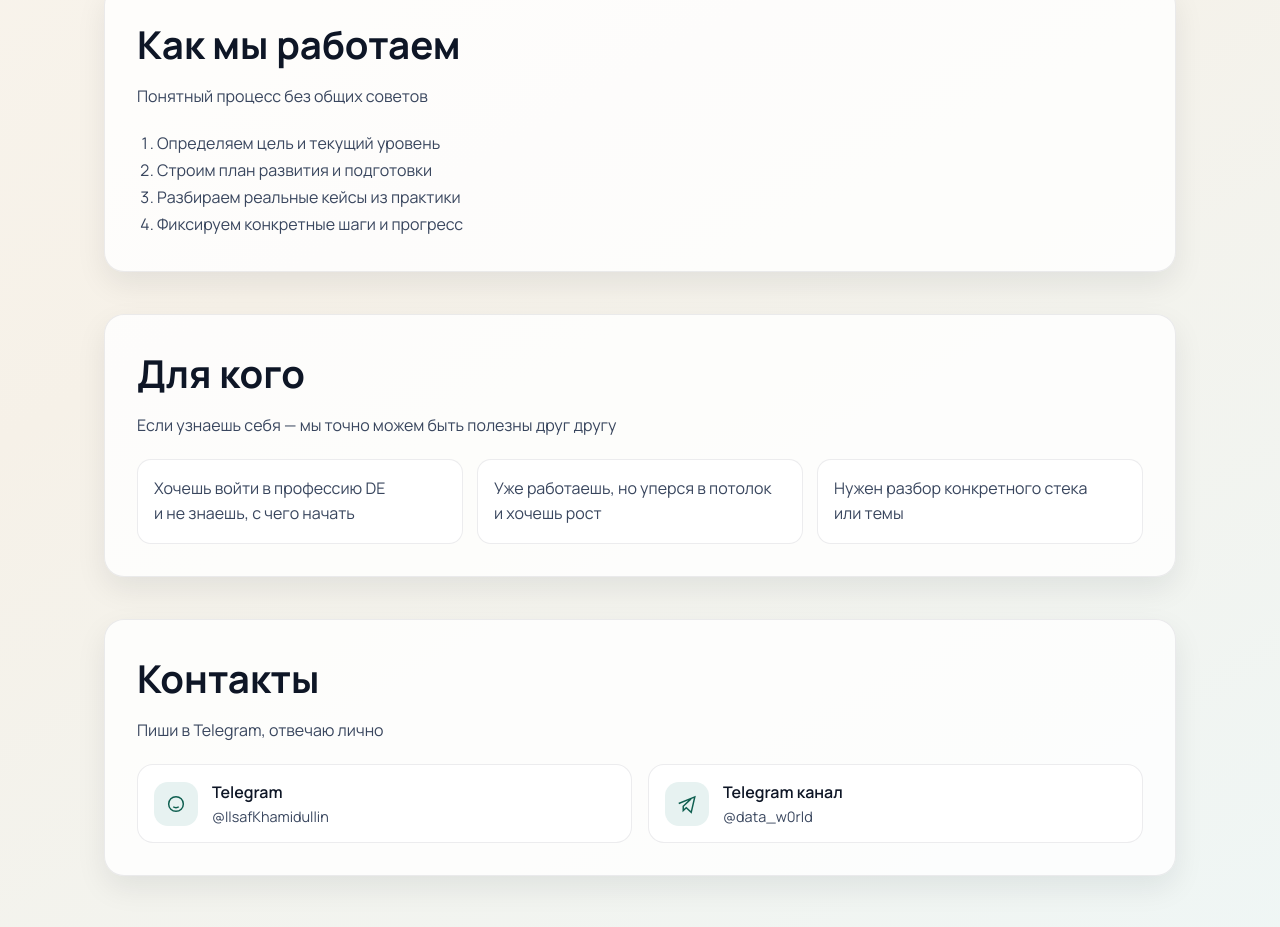
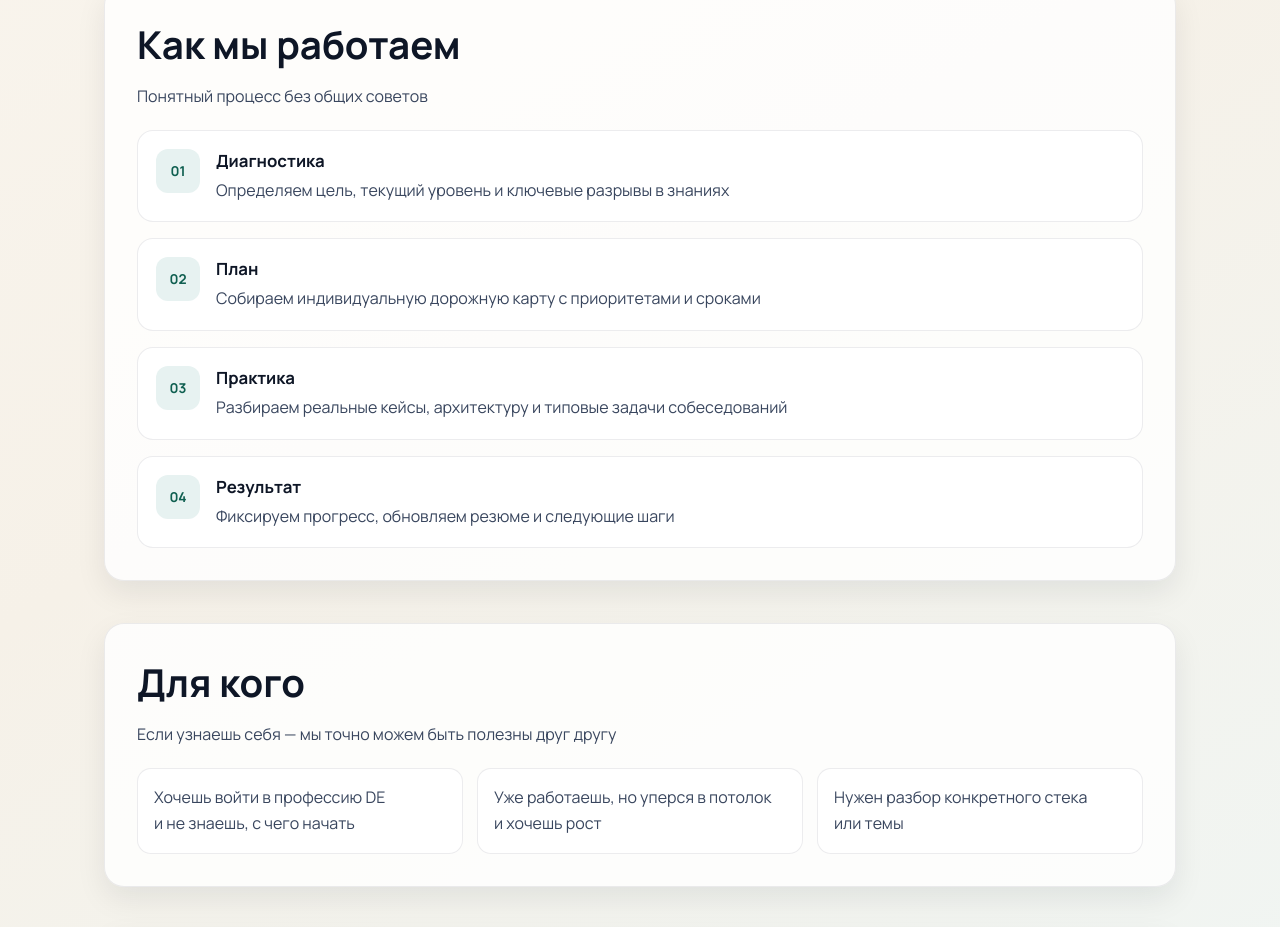
Before and after one commit to ilssaf/ilssaf.github.io, a plain HTML site: page mentorship/index.html in a window 1280 px wide. Shown: the part 1434-2361 px from the top of the page. Drawn offline with Linux system fonts and the light colour scheme.

Commit message:
MAINT feat: add mentorship roadmap

```diff
--- a/mentorship/index.html
+++ b/mentorship/index.html
@@ -78,12 +78,36 @@
           <h2>Как мы работаем</h2>
           <p>Понятный процесс без&nbsp;общих советов</p>
         </div>
-        <ol class="steps">
-          <li>Определяем цель и&nbsp;текущий уровень</li>
-          <li>Строим план развития и&nbsp;подготовки</li>
-          <li>Разбираем реальные кейсы из&nbsp;практики</li>
-          <li>Фиксируем конкретные шаги и&nbsp;прогресс</li>
-        </ol>
+        <div class="roadmap">
+          <div class="roadmap__item">
+            <div class="roadmap__step">01</div>
+            <div>
+              <h3>Диагностика</h3>
+              <p>Определяем цель, текущий уровень и&nbsp;ключевые разрывы в&nbsp;знаниях</p>
+            </div>
+          </div>
+          <div class="roadmap__item">
+            <div class="roadmap__step">02</div>
+            <div>
+              <h3>План</h3>
+              <p>Собираем индивидуальную дорожную карту с&nbsp;приоритетами и&nbsp;сроками</p>
+            </div>
+          </div>
+          <div class="roadmap__item">
+            <div class="roadmap__step">03</div>
+            <div>
+              <h3>Практика</h3>
+              <p>Разбираем реальные кейсы, архитектуру и&nbsp;типовые задачи собеседований</p>
+            </div>
+          </div>
+          <div class="roadmap__item">
+            <div class="roadmap__step">04</div>
+            <div>
+              <h3>Результат</h3>
+              <p>Фиксируем прогресс, обновляем резюме и&nbsp;следующие шаги</p>
+            </div>
+          </div>
+        </div>
       </section>
 
       <section class="section" id="audience">
--- a/styles.css
+++ b/styles.css
@@ -340,6 +340,45 @@ h1 {
   line-height: 1.7;
 }
 
+.roadmap {
+  display: grid;
+  gap: 16px;
+}
+
+.roadmap__item {
+  display: grid;
+  grid-template-columns: auto 1fr;
+  gap: 16px;
+  align-items: start;
+  background: var(--card);
+  border-radius: 16px;
+  padding: 18px;
+  border: 1px solid var(--border);
+}
+
+.roadmap__step {
+  width: 44px;
+  height: 44px;
+  border-radius: 12px;
+  background: var(--sky);
+  color: var(--accent-strong);
+  font-weight: 700;
+  display: grid;
+  place-items: center;
+  font-size: 0.85rem;
+}
+
+.roadmap__item h3 {
+  margin: 0 0 6px;
+  font-size: 1.05rem;
+}
+
+.roadmap__item p {
+  margin: 0;
+  color: var(--ink-soft);
+  line-height: 1.6;
+}
+
 .contact-card {
   display: flex;
   gap: 14px;
```
